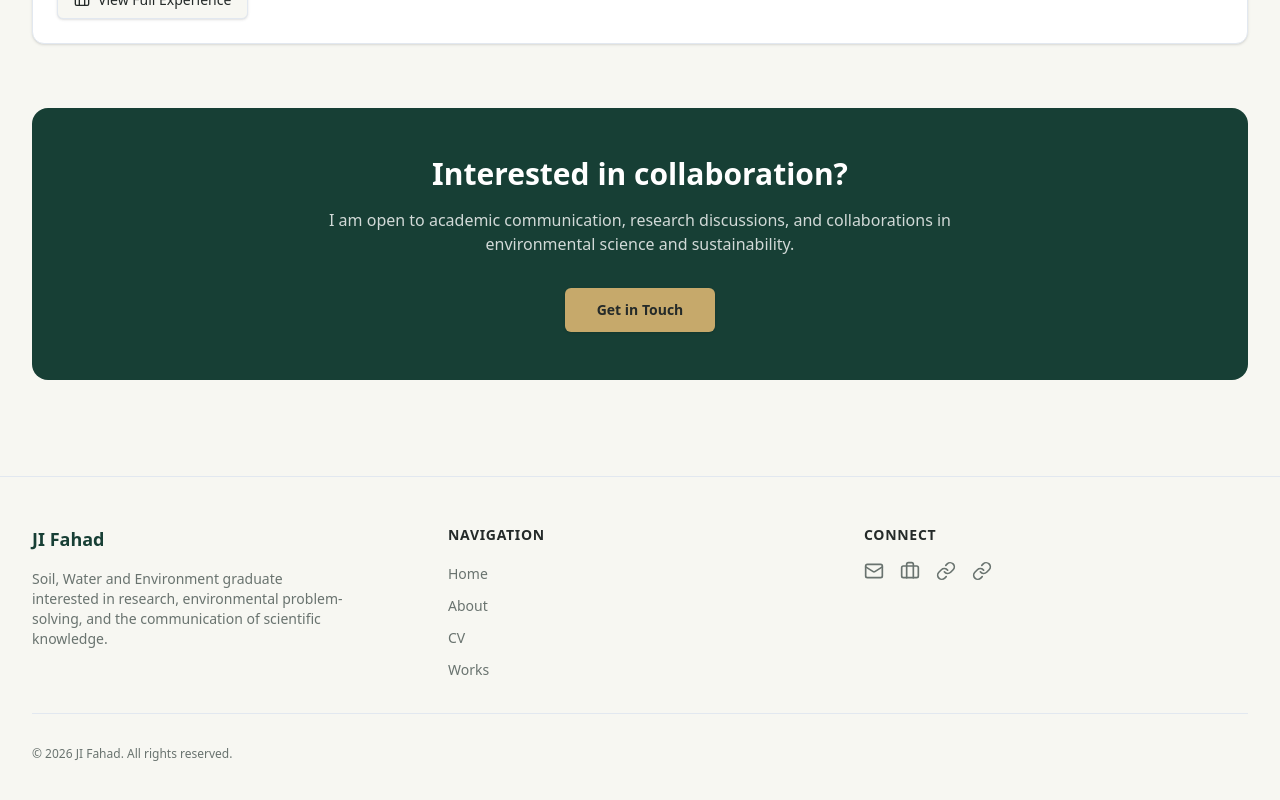
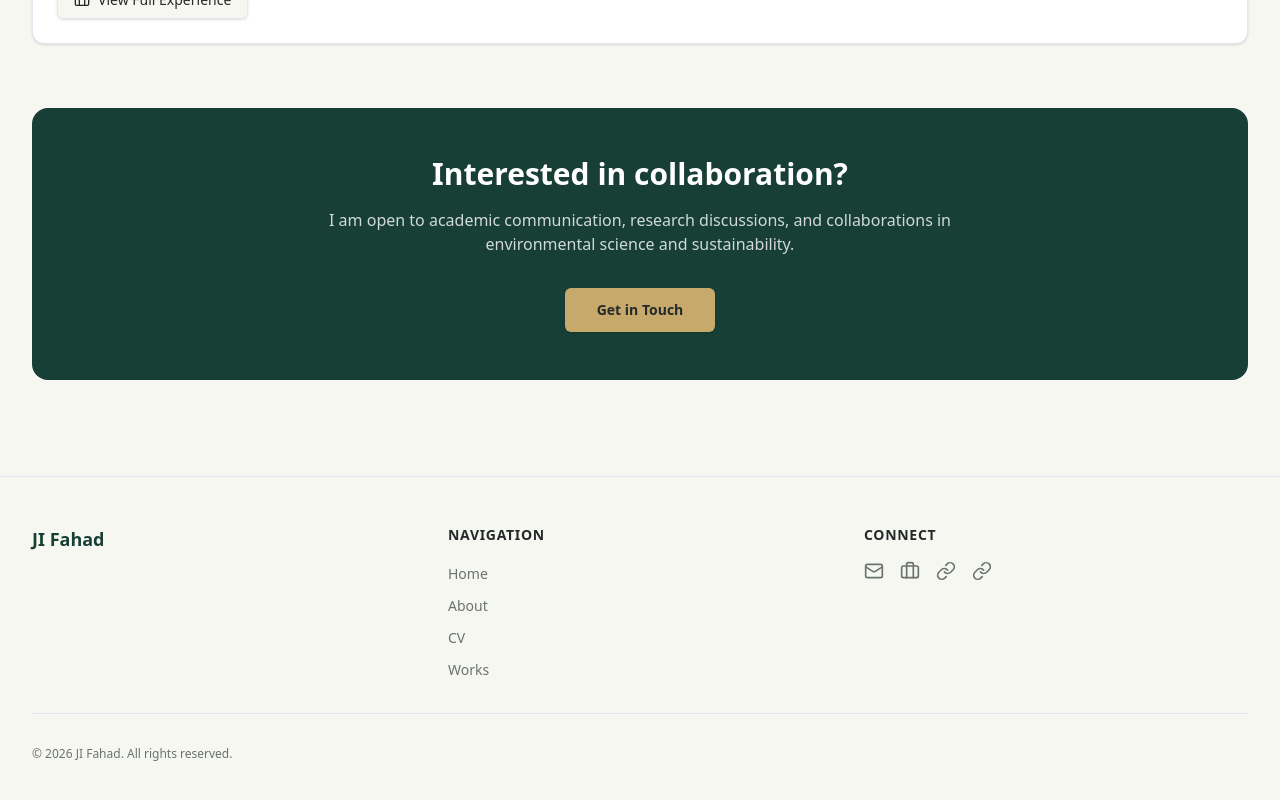
Before and after one commit to JIFahad2001/JIFahad, a Next.js app: page / in a window 1280 px wide. Shown: the part 2147-2947 px from the top of the page. Built offline with nearby package versions, Linux system fonts and the light colour scheme.

Commit message:
Remove personal description from Footer component
Removed personal description from footer.

```diff
--- a/components/layout/Footer.tsx
+++ b/components/layout/Footer.tsx
@@ -10,9 +10,6 @@ export function Footer() {
         <div className="grid grid-cols-1 md:grid-cols-3 gap-8">
           <div>
             <h3 className="text-lg font-bold text-primary mb-4">JI Fahad</h3>
-            <p className="text-sm text-muted mb-4 max-w-xs">
-              Soil, Water and Environment graduate interested in research, environmental problem-solving, and the communication of scientific knowledge.
-            </p>
           </div>
           <div>
             <h4 className="text-sm font-semibold text-foreground mb-4 uppercase tracking-wider">Navigation</h4>
```
